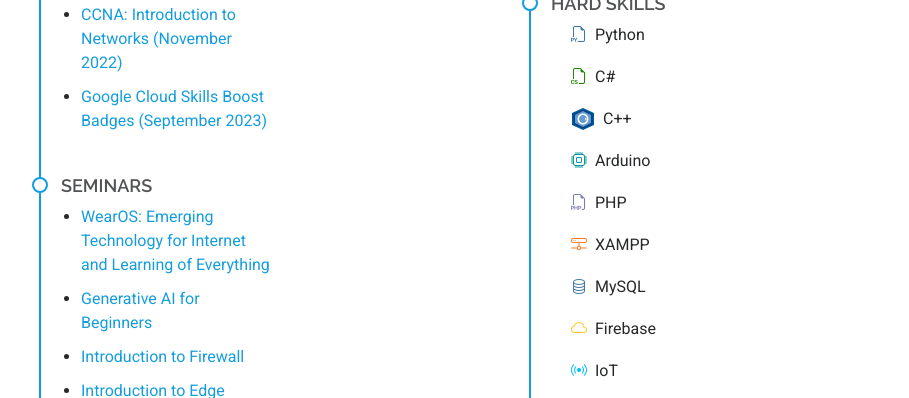
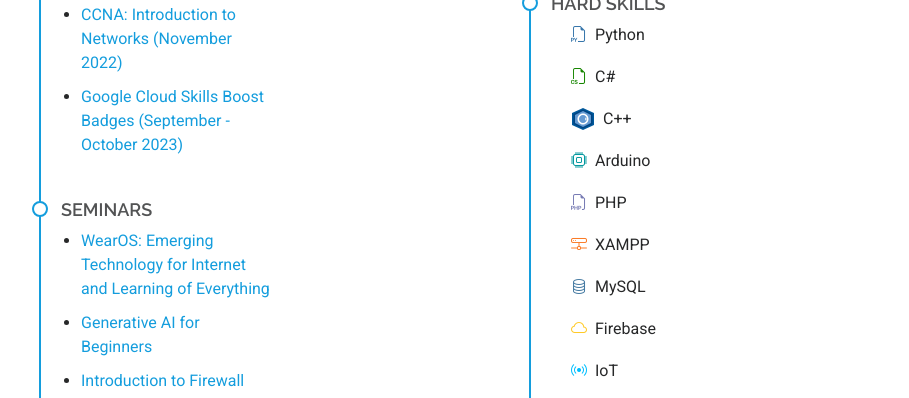
Before and after one commit to notMar10/notMar10, a plain HTML site: page index.html in a window 1280 px wide. Shown: the part 1827-2225 px from the top of the page, without its empty margins (273-1182 px from the left). Drawn offline with Linux system fonts and the light colour scheme.

Commit message:
Update index.html

```diff
--- a/index.html
+++ b/index.html
@@ -375,7 +375,7 @@
                   <li><a href="https://www.credly.com/badges/931e398b-a95c-4732-963c-0f1cf7e5af9c/linked_in_profile" target="_blank">CompTIA IT Fundamentals+ (ITF+) Certification (July 2024)</a></li>
                   <li><a href="https://www.credly.com/badges/1b9116f8-e6c8-4717-8275-0c520fe1c984/linked_in_profile" target="_blank">AWS Academy Graduate - AWS Academy Cloud Foundations  (November 2023)</a></li>
                   <li><a href="https://www.credly.com/badges/edf98935-ff04-40a5-a21a-146f2af18916/linked_in_profile" target="_blank">CCNA: Introduction to Networks (November 2022)</a></li>
-                  <li><a href="https://www.cloudskillsboost.google/public_profiles/7f2016ff-0a1b-4d04-87ba-36a5d4be94f5" target="_blank">Google Cloud Skills Boost Badges (September 2023)</a></li>
+                  <li><a href="https://www.cloudskillsboost.google/public_profiles/7f2016ff-0a1b-4d04-87ba-36a5d4be94f5" target="_blank">Google Cloud Skills Boost Badges (September - October 2023)</a></li>
                 </ul>
               </div><!-- Edn Resume Item -->
 
```
